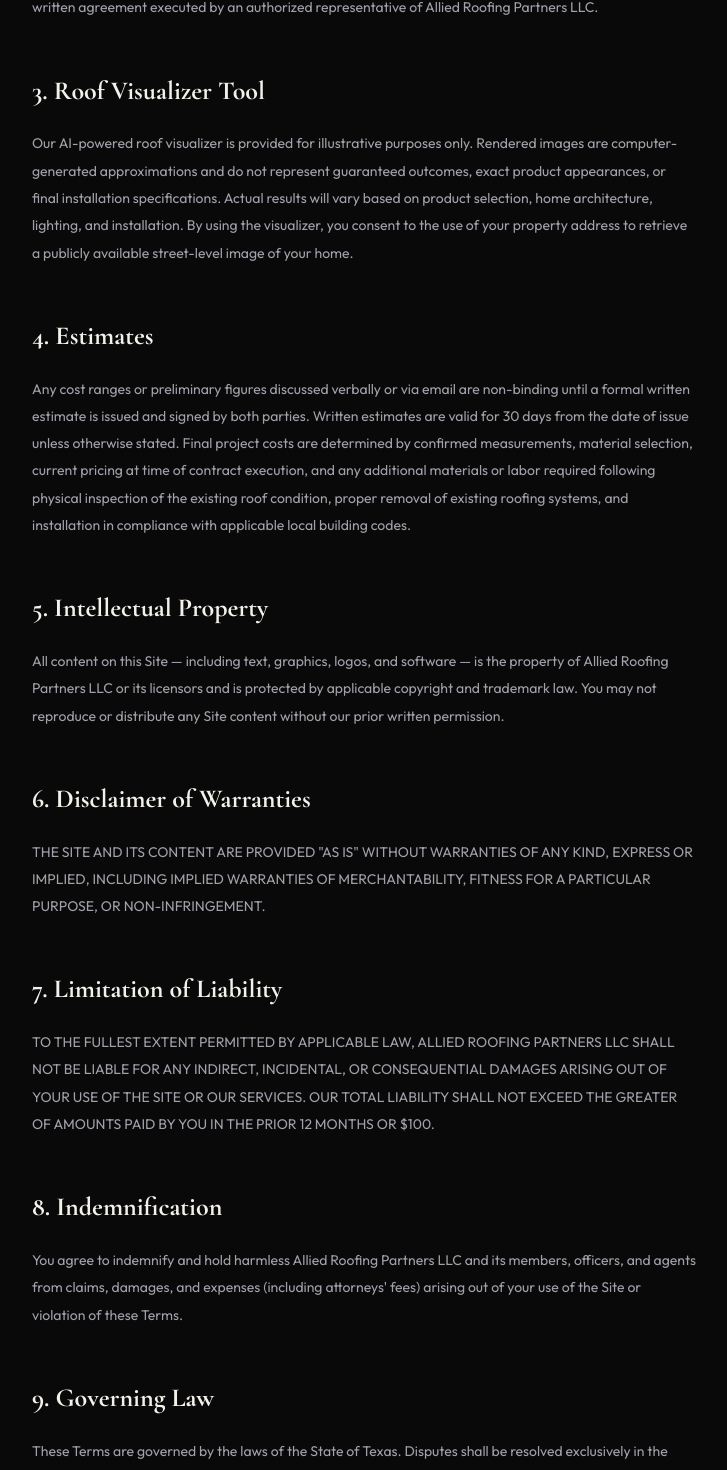
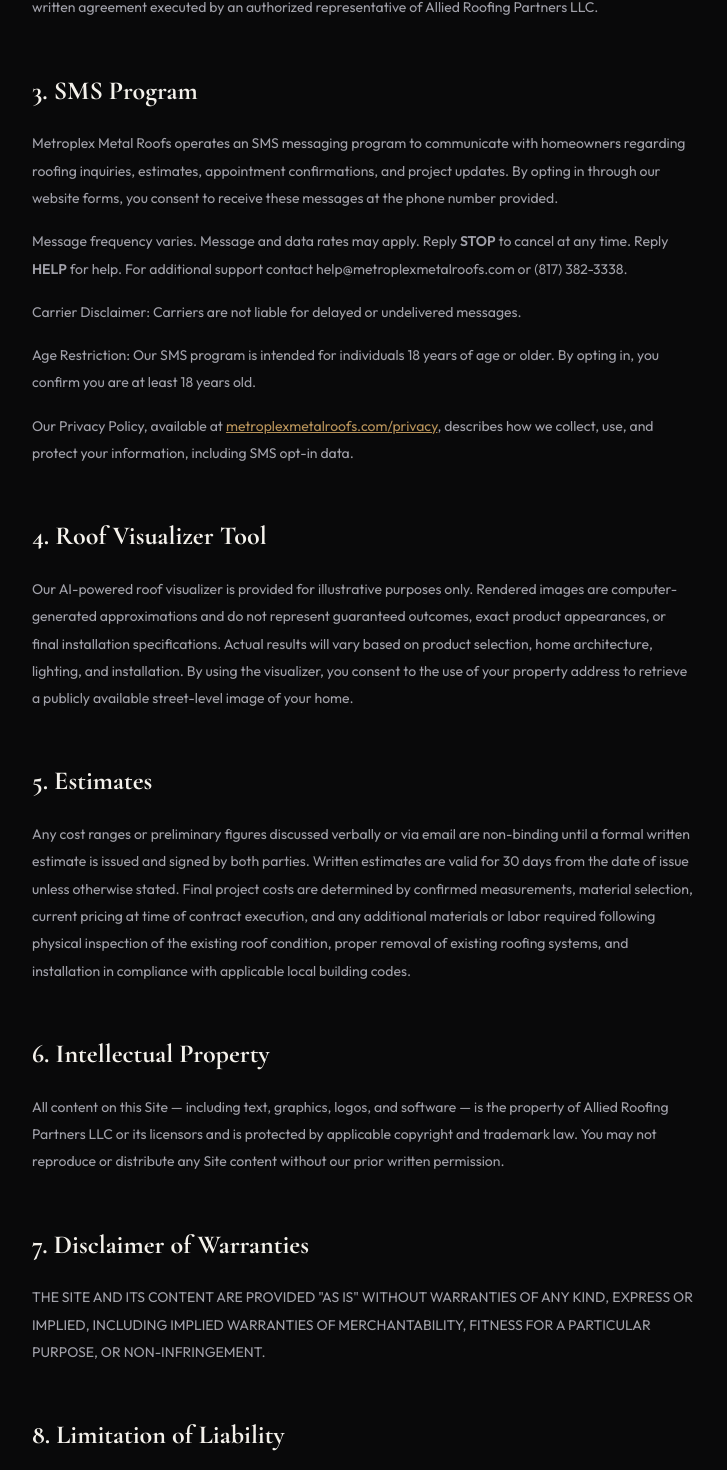
Before and after one commit to ajmj86/metroplex-metal-roofs, a Next.js app: page /terms in a window 1280 px wide. Shown: the part 839-2309 px from the top of the page, without its empty margins (276-1003 px from the left). Built offline with nearby package versions, Linux system fonts and the light colour scheme.

Commit message:
add SMS program section to privacy/terms, privacy+terms links on consent forms, update month to July

```diff
--- a/app/privacy/page.tsx
+++ b/app/privacy/page.tsx
@@ -22,22 +22,29 @@ export default function PrivacyPage() {
       <p><strong style={{color:C.white}}>CRM and marketing platforms:</strong> We use GoHighLevel as our customer relationship management platform. Your contact information may be stored and processed within that system, subject to its own privacy policies.</p>
       <p><strong style={{color:C.white}}>Legal requirements:</strong> We may disclose your information when required by law or valid legal process.</p>
 
-      <LH>4. Cookies</LH>
+      <LH id="sms">4. SMS Messaging & Opt-In</LH>
+      <p>When you submit a form on our website and check the consent checkbox, you agree to receive SMS text messages from Metroplex Metal Roofs regarding your roofing inquiry, estimate, appointment confirmations, and project updates. Message frequency varies based on your inquiry and project status. Message and data rates may apply. Reply <strong>STOP</strong> to opt out at any time. Reply <strong>HELP</strong> for assistance. You may also contact us at {EMAIL} or {PHONE} to opt out.</p>
+      <p style={{marginTop:12}}>We do not sell, rent, share, or disclose your SMS opt-in consent or phone number to any third party or affiliate for marketing purposes. SMS consent is not shared with third parties.</p>
+
+      <LH id="security">5. Data Security</LH>
+      <p>We implement reasonable administrative, technical, and physical safeguards to protect your personal information from unauthorized access, disclosure, alteration, or destruction. No method of transmission over the internet or electronic storage is 100% secure. While we strive to protect your information, we cannot guarantee absolute security. If you believe your information has been compromised, contact us immediately at {EMAIL}.</p>
+
+      <LH>6. Cookies</LH>
       <p>Our Site uses cookies to enhance your experience and support analytics and marketing. You may disable cookies through your browser; however, some Site features may not function properly without them.</p>
 
-      <LH>5. Data Retention</LH>
+      <LH>7. Data Retention</LH>
       <p>We retain your information as long as necessary to fulfill the purposes outlined here, comply with legal obligations, and resolve disputes. Project and estimate records are retained for a minimum of four years.</p>
 
-      <LH>6. Your Rights</LH>
+      <LH>8. Your Rights</LH>
       <p>You may request access to, correction of, or deletion of your personal information by contacting us at {EMAIL}. We will respond to verified requests within 30 days.</p>
 
-      <LH>7. Children's Privacy</LH>
+      <LH>9. Children's Privacy</LH>
       <p>Our Site is not directed to individuals under 18. We do not knowingly collect personal information from minors. Contact us immediately if you believe a minor has submitted information through our Site.</p>
 
-      <LH>8. Changes to This Policy</LH>
+      <LH>10. Changes to This Policy</LH>
       <p>We may update this Privacy Policy periodically. Material changes will be reflected in the "last updated" date at the top of this page.</p>
 
-      <LH id="contact">9. Contact</LH>
+      <LH id="contact">11. Contact</LH>
       <p><strong style={{color:C.white}}>{LEGAL_FULL}</strong><br/>Dallas–Fort Worth, Texas<br/>Email: {EMAIL}<br/>Phone: {PHONE}</p>
     </LegalShell>
   );
--- a/app/terms/page.tsx
+++ b/app/terms/page.tsx
@@ -15,31 +15,38 @@ export default function TermsPage() {
       <p>{DBA_NAME} is a premium metal roofing company serving the Dallas–Fort Worth metroplex. We manage your project from initial consultation through completion, coordinating with our network of credentialed local roofing professionals to deliver a finished result that meets our quality standards.</p>
       <p>Nothing on this Site constitutes a binding contract or guarantee of services. All projects require a signed written agreement executed by an authorized representative of {LEGAL_ENTITY}.</p>
 
-      <LH>3. Roof Visualizer Tool</LH>
+      <LH id="sms-program">3. SMS Program</LH>
+      <p>Metroplex Metal Roofs operates an SMS messaging program to communicate with homeowners regarding roofing inquiries, estimates, appointment confirmations, and project updates. By opting in through our website forms, you consent to receive these messages at the phone number provided.</p>
+      <p style={{marginTop:12}}>Message frequency varies. Message and data rates may apply. Reply <strong>STOP</strong> to cancel at any time. Reply <strong>HELP</strong> for help. For additional support contact {EMAIL} or {PHONE}.</p>
+      <p style={{marginTop:12}}>Carrier Disclaimer: Carriers are not liable for delayed or undelivered messages.</p>
+      <p style={{marginTop:12}}>Age Restriction: Our SMS program is intended for individuals 18 years of age or older. By opting in, you confirm you are at least 18 years old.</p>
+      <p style={{marginTop:12}}>Our Privacy Policy, available at <a href="/privacy" style={{color:"#B8935A",textDecoration:"underline"}}>metroplexmetalroofs.com/privacy</a>, describes how we collect, use, and protect your information, including SMS opt-in data.</p>
+
+      <LH>4. Roof Visualizer Tool</LH>
       <p>Our AI-powered roof visualizer is provided for illustrative purposes only. Rendered images are computer-generated approximations and do not represent guaranteed outcomes, exact product appearances, or final installation specifications. Actual results will vary based on product selection, home architecture, lighting, and installation. By using the visualizer, you consent to the use of your property address to retrieve a publicly available street-level image of your home.</p>
 
-      <LH>4. Estimates</LH>
+      <LH>5. Estimates</LH>
       <p>Any cost ranges or preliminary figures discussed verbally or via email are non-binding until a formal written estimate is issued and signed by both parties. Written estimates are valid for 30 days from the date of issue unless otherwise stated. Final project costs are determined by confirmed measurements, material selection, current pricing at time of contract execution, and any additional materials or labor required following physical inspection of the existing roof condition, proper removal of existing roofing systems, and installation in compliance with applicable local building codes.</p>
 
-      <LH>5. Intellectual Property</LH>
+      <LH>6. Intellectual Property</LH>
       <p>All content on this Site — including text, graphics, logos, and software — is the property of {LEGAL_ENTITY} or its licensors and is protected by applicable copyright and trademark law. You may not reproduce or distribute any Site content without our prior written permission.</p>
 
-      <LH>6. Disclaimer of Warranties</LH>
+      <LH>7. Disclaimer of Warranties</LH>
       <p>THE SITE AND ITS CONTENT ARE PROVIDED "AS IS" WITHOUT WARRANTIES OF ANY KIND, EXPRESS OR IMPLIED, INCLUDING IMPLIED WARRANTIES OF MERCHANTABILITY, FITNESS FOR A PARTICULAR PURPOSE, OR NON-INFRINGEMENT.</p>
 
-      <LH>7. Limitation of Liability</LH>
+      <LH>8. Limitation of Liability</LH>
       <p>TO THE FULLEST EXTENT PERMITTED BY APPLICABLE LAW, {LEGAL_ENTITY.toUpperCase()} SHALL NOT BE LIABLE FOR ANY INDIRECT, INCIDENTAL, OR CONSEQUENTIAL DAMAGES ARISING OUT OF YOUR USE OF THE SITE OR OUR SERVICES. OUR TOTAL LIABILITY SHALL NOT EXCEED THE GREATER OF AMOUNTS PAID BY YOU IN THE PRIOR 12 MONTHS OR $100.</p>
 
-      <LH>8. Indemnification</LH>
+      <LH>9. Indemnification</LH>
       <p>You agree to indemnify and hold harmless {LEGAL_ENTITY} and its members, officers, and agents from claims, damages, and expenses (including attorneys' fees) arising out of your use of the Site or violation of these Terms.</p>
 
-      <LH>9. Governing Law</LH>
+      <LH>10. Governing Law</LH>
       <p>These Terms are governed by the laws of the State of Texas. Disputes shall be resolved exclusively in the state or federal courts of Dallas County, Texas, and you consent to personal jurisdiction there.</p>
 
-      <LH>10. Changes to Terms</LH>
+      <LH>11. Changes to Terms</LH>
       <p>We may modify these Terms at any time. Continued use of the Site after changes are posted constitutes acceptance of the revised Terms.</p>
 
-      <LH id="contact">11. Contact</LH>
+      <LH id="contact">12. Contact</LH>
       <p><strong style={{color:C.white}}>{LEGAL_FULL}</strong><br/>Dallas–Fort Worth, Texas<br/>Email: {EMAIL}<br/>Phone: {PHONE}</p>
     </LegalShell>
   );
--- a/app/visualizer/page.tsx
+++ b/app/visualizer/page.tsx
@@ -799,6 +799,12 @@ export default function VisualizerPage() {
                             By checking this box, I agree to be contacted by Metroplex Metal Roofs regarding my roofing inquiry via phone, email, or text message. Message frequency varies. Msg &amp; data rates may apply. Reply STOP to opt out. Reply HELP for help.
                           </span>
                         </label>
+                        <div style={{fontSize:12, color:C.muted, marginTop:4, marginBottom:4}}>
+                          By opting in you agree to our{' '}
+                          <a href="/privacy" style={{color:C.accent, textDecoration:'underline'}}>Privacy Policy</a>
+                          {' '}and{' '}
+                          <a href="/terms" style={{color:C.accent, textDecoration:'underline'}}>Terms of Service</a>.
+                        </div>
                         {contactErrors.smsConsent && <div style={{ fontSize: 11, color: '#F87171', marginTop: -6, marginBottom: 8 }}>{contactErrors.smsConsent}</div>}
                         <div style={{ fontSize: 13, color: C.muted, lineHeight: 1.7, marginBottom: 16, padding: '10px 12px', background: C.surface, borderRadius: 4, border: `1px solid ${C.border}` }}>
                           By submitting, you consent to being contacted by Metroplex Metal Roofs regarding your inquiry. Your information is never sold or shared with third parties.
--- a/components/EstimateForm.tsx
+++ b/components/EstimateForm.tsx
@@ -863,6 +863,12 @@ export default function EstimateForm({ initialSelection, leadInfo, leadSource, u
                       By checking this box, I agree to be contacted by Metroplex Metal Roofs regarding my roofing inquiry via phone, email, or text message. Message frequency varies. Msg &amp; data rates may apply. Reply STOP to opt out. Reply HELP for help.
                     </span>
                   </label>
+                  <div style={{fontSize:12, color:'#71717A', marginTop:4, marginBottom:4}}>
+                    By opting in you agree to our{' '}
+                    <a href="/privacy" style={{color:'#B8935A', textDecoration:'underline'}}>Privacy Policy</a>
+                    {' '}and{' '}
+                    <a href="/terms" style={{color:'#B8935A', textDecoration:'underline'}}>Terms of Service</a>.
+                  </div>
                   {contactErrors.smsConsent && <div style={{ fontSize: 11, color: '#F87171', marginTop: -6, marginBottom: 8 }}>{contactErrors.smsConsent}</div>}
                   <div style={{ fontSize: 13, color: '#71717A', lineHeight: 1.7, marginBottom: 16, padding: '10px 12px', background: '#111113', borderRadius: 4, border: '1px solid #27272A' }}>
                     By submitting, you consent to being contacted by Metroplex Metal Roofs regarding your inquiry. Your information is never sold or shared with third parties.
--- a/components/brand.jsx
+++ b/components/brand.jsx
@@ -12,7 +12,7 @@ export const PHONE        = "(817) 382-3338";
 export const EMAIL        = "help@metroplexmetalroofs.com";
 export const WEBSITE      = "www.metroplexmetalroofs.com";
 export const YEAR         = "2026";
-export const MONTH        = "June";
+export const MONTH        = "July";
 
 export const fonts = `@import url('https://fonts.googleapis.com/css2?family=Cormorant+Garamond:ital,wght@0,400;0,600;0,700;1,400;1,600&family=Outfit:wght@300;400;500;600&display=swap');`;
 
```
